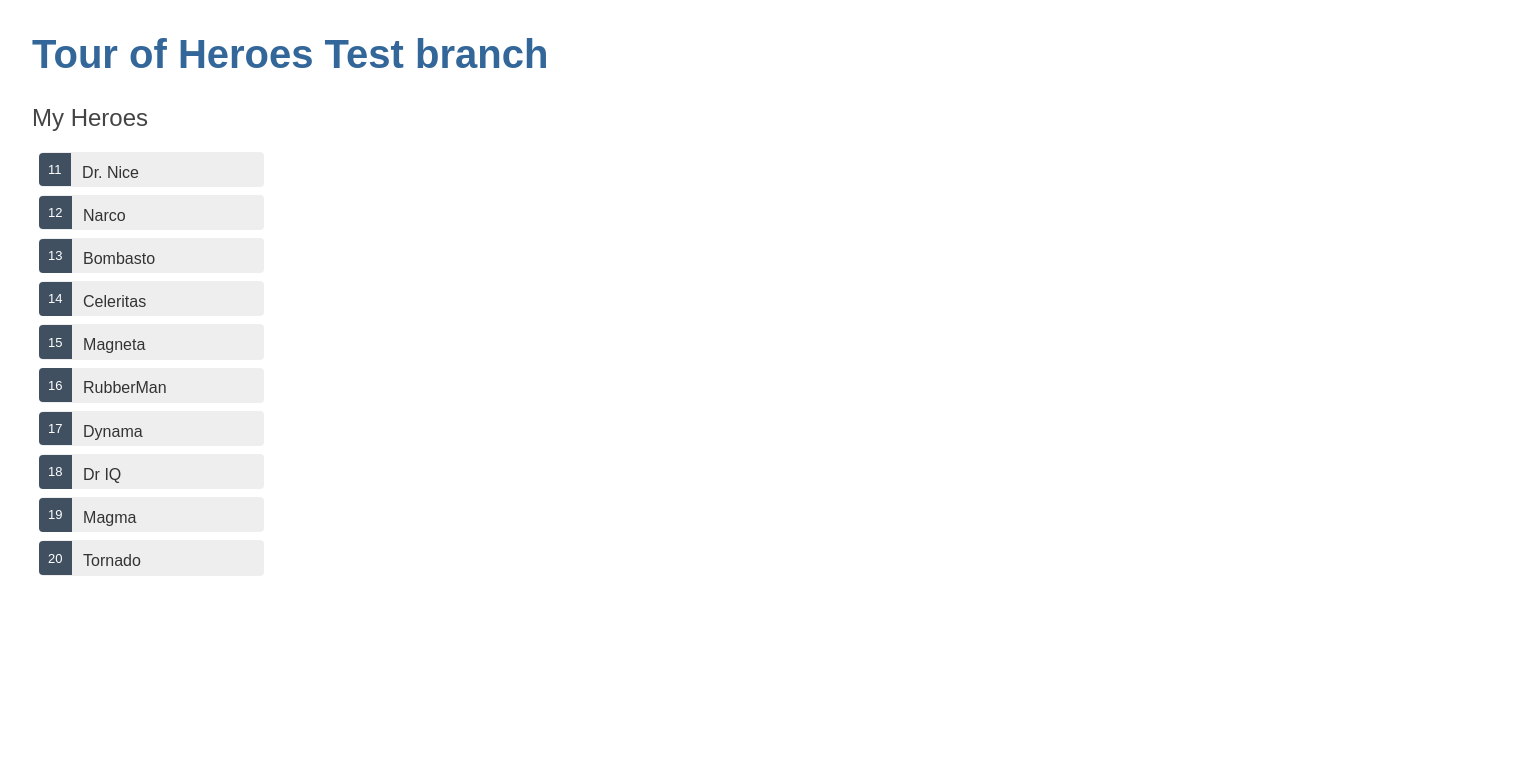
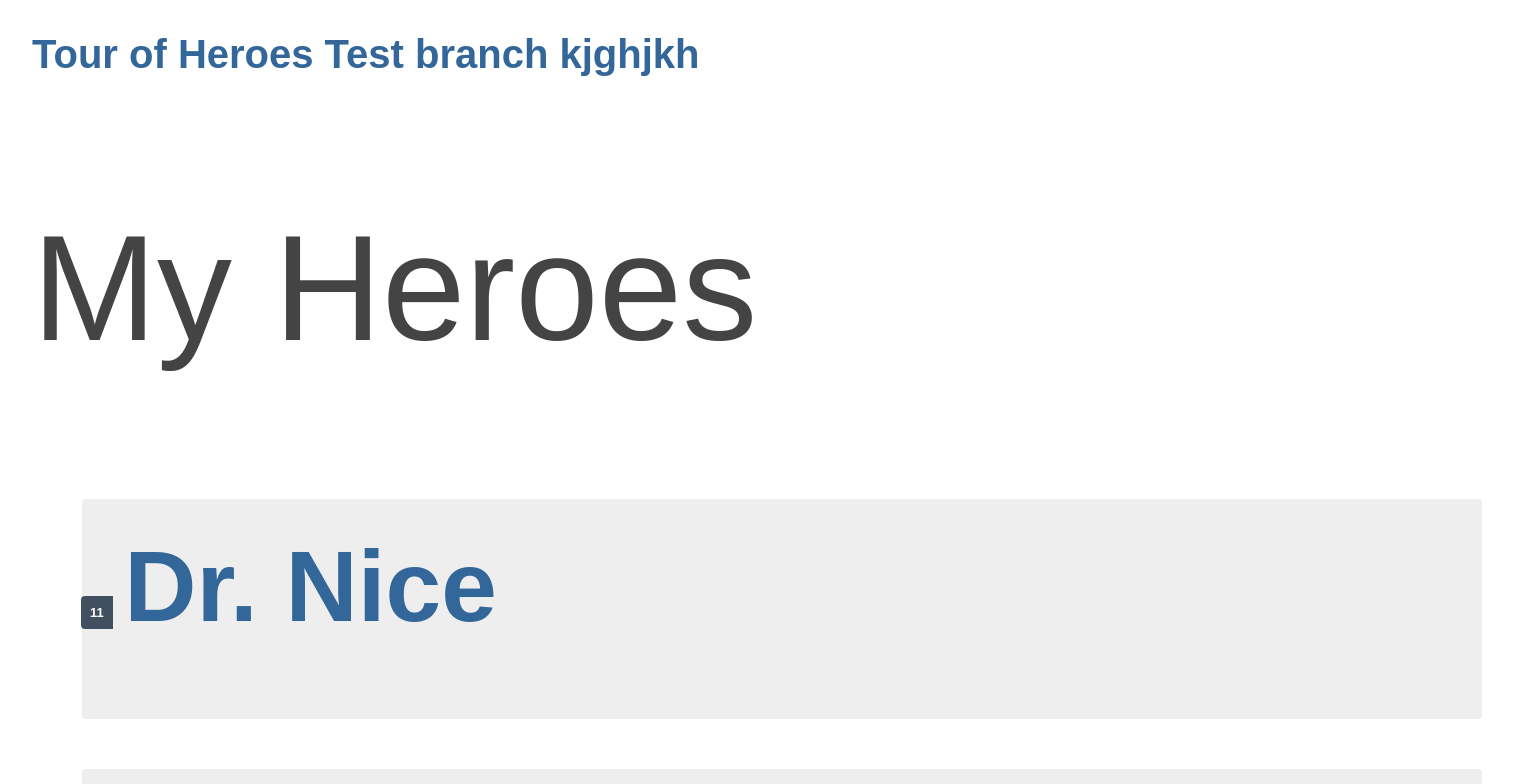
Before and after one commit to irinakozachenko/Heroes, an Angular app: page / in a window 1280 px wide. Shown: the top 784 px of the page, 1532 px wide, since content can reach past the window. Built offline with nearby package versions, Linux system fonts and the light colour scheme.

Commit message:
test branch2

```diff
--- a/src/app/app.component.html
+++ b/src/app/app.component.html
@@ -1,2 +1,2 @@
-<h1>{{title}} Test branch</h1>
+<h1>{{title}} Test branch kjghjkh<h1>
 <app-heroes></app-heroes>
```
